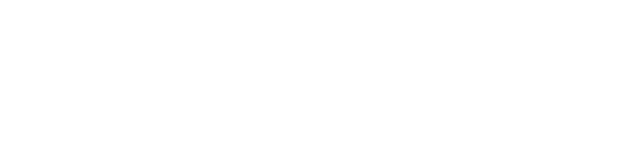
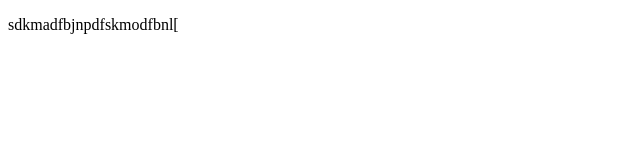
Before and after one commit to DavidBershadski/test, a plain HTML site: page index.html in a window 1280 px wide. Shown: the whole page, without its empty margins (0-640 px from the left). Drawn offline with Linux system fonts and the light colour scheme.

```diff
--- a/index.html
+++ b/index.html
@@ -6,6 +6,8 @@
     <title>Document</title>
 </head>
 <body>
+    <P>sdkmadfbjnpdfskmodfbnl[
 
+    </P>
 </body>
 </html>
```
